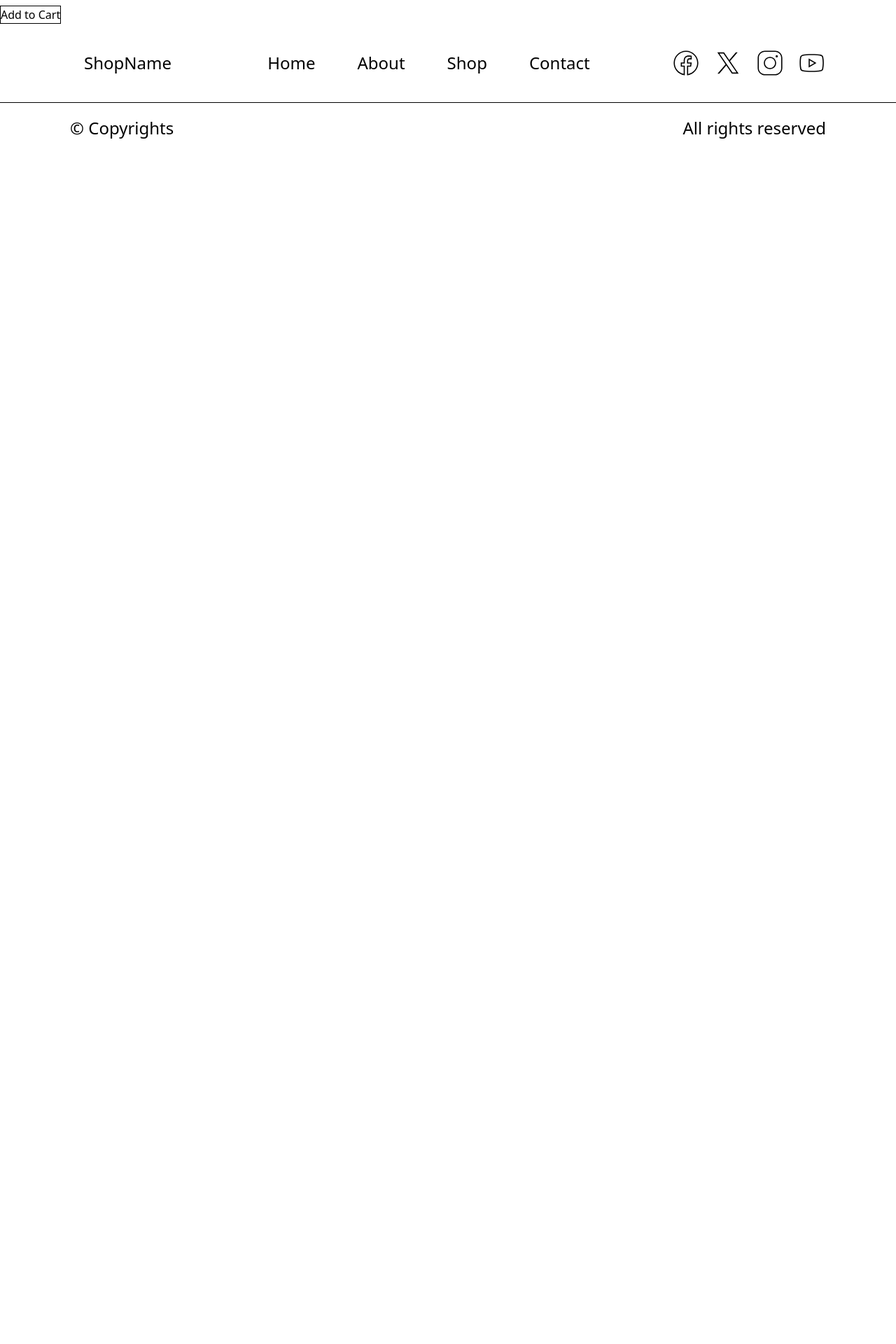
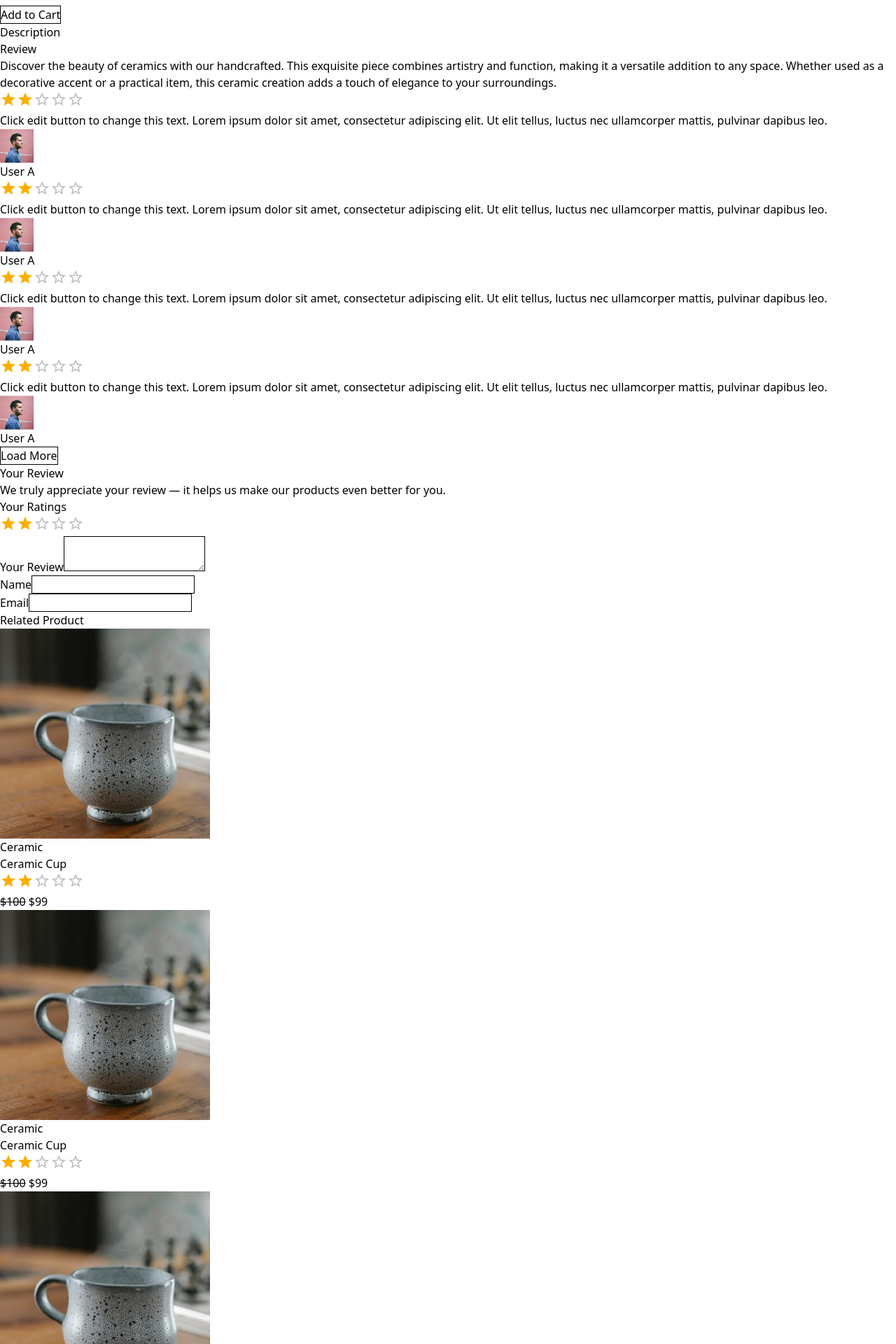
Before and after one commit to Vinzecta/Web-Project, a React (Vite) app: page / in a window 1280 px wide. Shown: the part 2180-4100 px from the top of the page at 70% size. Before the commit the page ends 2399 px from the top, so only its background shows below. Built offline with nearby package versions, Linux system fonts and the light colour scheme.

Commit message:
Finish Product Detail Page Content

```diff
--- a/src/Components/Product Detail/Description_And_Review.jsx
+++ b/src/Components/Product Detail/Description_And_Review.jsx
@@ -1,8 +1,89 @@
+import Rates from "../Rates"
+import Avatar from "../../assets/avatar.jpg"
+
 function Description_And_Review() {
     return (
         <section>
-            <p>Description</p>
-            <p>Review</p>
+            <div>
+                <p>Description</p>
+                <p>Review</p>
+            </div>
+
+            {/* Description */}
+            <div>
+                <p>Discover the beauty of ceramics with our handcrafted. This exquisite piece combines artistry and function, making it a versatile addition to any space. Whether used as a decorative accent or a practical item, this ceramic creation adds a touch of elegance to your surroundings.</p>
+            </div>
+
+            {/* Reviews */}
+            <div>
+                <div>
+                    <Rates />
+                    <p>Click edit button to change this text. Lorem ipsum dolor sit amet, consectetur adipiscing elit. Ut elit tellus, luctus nec ullamcorper mattis, pulvinar dapibus leo.</p>
+
+                    <div>
+                        <img src={Avatar} alt="Avatar"/>
+                        <p>User A</p>
+                    </div>
+                </div>
+
+                <div>
+                    <Rates />
+                    <p>Click edit button to change this text. Lorem ipsum dolor sit amet, consectetur adipiscing elit. Ut elit tellus, luctus nec ullamcorper mattis, pulvinar dapibus leo.</p>
+
+                    <div>
+                        <img src={Avatar} alt="Avatar"/>
+                        <p>User A</p>
+                    </div>
+                </div>
+
+                <div>
+                    <Rates />
+                    <p>Click edit button to change this text. Lorem ipsum dolor sit amet, consectetur adipiscing elit. Ut elit tellus, luctus nec ullamcorper mattis, pulvinar dapibus leo.</p>
+
+                    <div>
+                        <img src={Avatar} alt="Avatar"/>
+                        <p>User A</p>
+                    </div>
+                </div>
+
+                <div>
+                    <Rates />
+                    <p>Click edit button to change this text. Lorem ipsum dolor sit amet, consectetur adipiscing elit. Ut elit tellus, luctus nec ullamcorper mattis, pulvinar dapibus leo.</p>
+
+                    <div>
+                        <img src={Avatar} alt="Avatar"/>
+                        <p>User A</p>
+                    </div>
+                </div>
+                <button className="border">Load More</button>
+            </div>
+
+            {/* Your Reviews */}
+            <div>
+                <h2>Your Review</h2>
+                <p>We truly appreciate your review — it helps us make our products even better for you.</p>
+
+                {/* Ratings */}
+                <div>
+                    <label>Your Ratings</label>
+                    <Rates />
+                </div>
+
+                <label>Your Review</label>
+                <textarea type="text" className="border" />
+
+                <div>
+                    <div>
+                        <label>Name</label>
+                        <input type="text" className="border"></input>
+                    </div>
+
+                    <div>
+                        <label>Email</label>
+                        <input type="text" className="border"></input>
+                    </div>
+                </div>
+            </div>
         </section>
     );
 }
--- a/src/Components/Product Detail/Detail.jsx
+++ b/src/Components/Product Detail/Detail.jsx
@@ -1,12 +1,16 @@
 import Header from "../header/Header";
 import Footer from "../footer/footer";
 import Product_Detail from "./Product_Detail";
+import Description_And_Review from "./Description_And_Review"
+import Related from "./Related";
 
 function Detail() {
     return (
         <>
             <Header />
             <Product_Detail />
+            <Description_And_Review />
+            <Related />
             <Footer />
         </>
     );
--- /dev/null
+++ b/src/Components/Product Detail/Related.jsx
@@ -0,0 +1,39 @@
+// Related Product Section
+import Image7 from "../../assets/image-7.jpg"
+import Rates from "../Rates";
+
+function Related() {
+    return (
+        <section>
+            <h2>Related Product</h2>
+
+            <div>
+                <div>
+                    <img src={Image7} alt="Image 7"/>
+                    <p>Ceramic</p>
+                    <h4>Ceramic Cup</h4>
+                    <Rates/>
+                    <p><span className="line-through">$100</span> $99</p>
+                </div>
+
+                <div>
+                    <img src={Image7} alt="Image 7"/>
+                    <p>Ceramic</p>
+                    <h4>Ceramic Cup</h4>
+                    <Rates/>
+                    <p><span className="line-through">$100</span> $99</p>
+                </div>
+
+                <div>
+                    <img src={Image7} alt="Image 7"/>
+                    <p>Ceramic</p>
+                    <h4>Ceramic Cup</h4>
+                    <Rates/>
+                    <p><span className="line-through">$100</span> $99</p>
+                </div>
+            </div>
+        </section>
+    );
+};
+
+export default Related;
```
